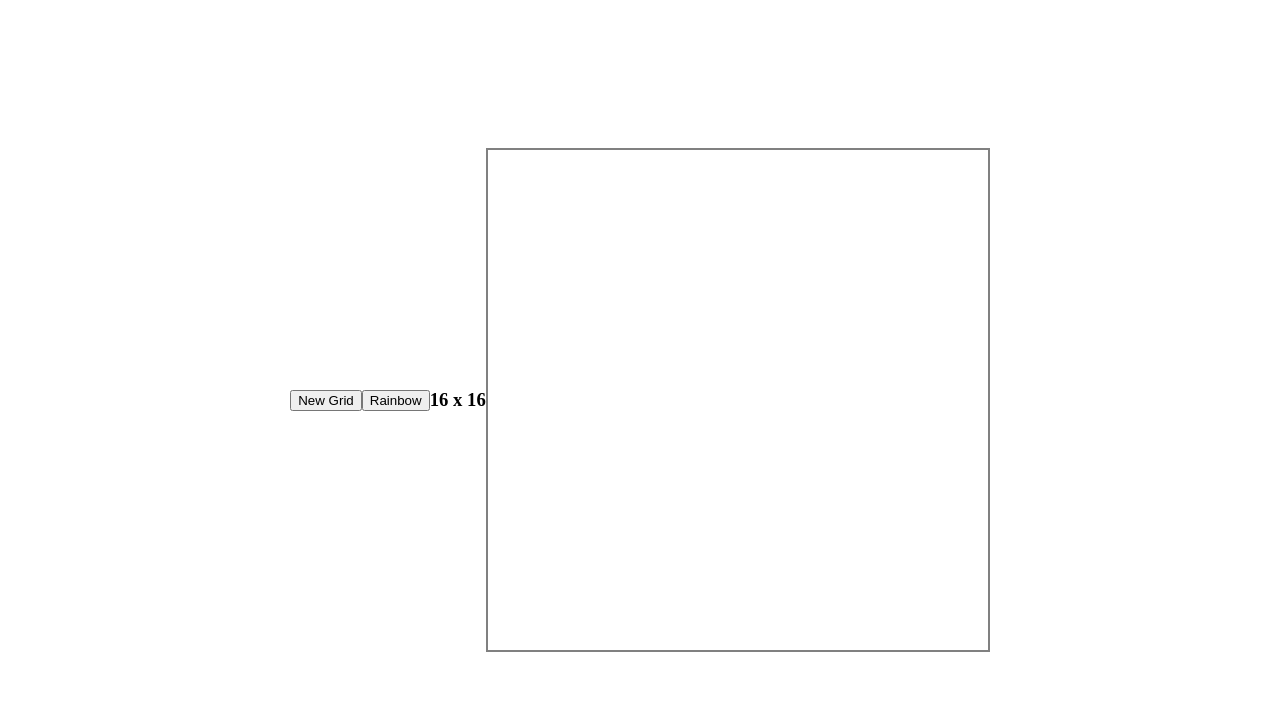
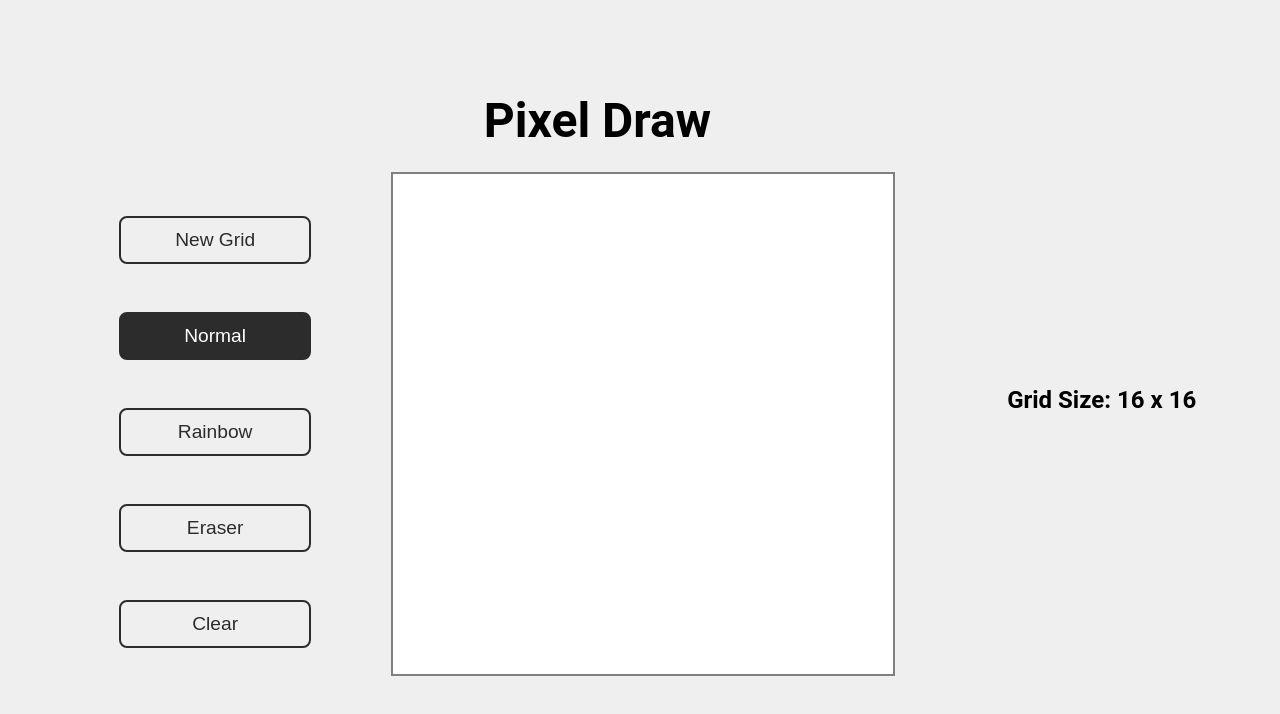
Before and after one commit to Cocozin13/Pixel-Draw, a plain HTML site: page index.html in a window 1280 px wide. Drawn offline with Linux system fonts and the light colour scheme.

Commit message:
Main layout complete + funcionality

```diff
--- a/app.js
+++ b/app.js
@@ -1,8 +1,30 @@
+const DEFAULT_MODE = 'color';
+const DEFAULT_SIZE = 16;
+
+let activeMode = DEFAULT_MODE;
+
 const conteiner = document.querySelector(".conteiner")
 const resetGrid = document.querySelector(".newGrid")
 const numPixels = document.querySelector(".numPixels")
+const colorBtn = document.querySelector(".colorMode")
+const rainbowBtn = document.querySelector(".rainbowMode")
+const eraserBtn = document.querySelector(".eraserMode")
+const clearBtn = document.querySelector(".clearAll")
 
+function setCurrentMode(newMode) {
+    chooseMode(newMode)
+    activeMode = newMode
+}
+
+colorBtn.onclick = () => setCurrentMode('color')
+rainbowBtn.onclick = () => setCurrentMode('rainbow')
+eraserBtn.onclick = () => setCurrentMode('eraser')
+clearBtn.onclick = () => clear()
 resetGrid.onclick = () => newGrid()
+
+let mouseDown = false
+document.body.onmousedown = () => (mouseDown = true)
+document.body.onmouseup = () => (mouseDown = false)
 
 function makeGrid(pixelsNum){
     conteiner.style.gridTemplateColumns = `repeat(${pixelsNum}, 1fr)`;
@@ -11,9 +33,8 @@ function makeGrid(pixelsNum){
     for (let i = 0; i < pixelsNum * pixelsNum;i++) {
         let pixel = document.createElement("div")
         pixel.classList.add("pixel");
-        pixel.addEventListener('click', function(){
-            pixel.style.backgroundColor = "black"
-        })
+        pixel.addEventListener('mouseover', fillPixel)
+        pixel.addEventListener('mousedown', fillPixel)
         conteiner.appendChild(pixel)
     }
 }
@@ -25,7 +46,7 @@ function newGrid(){
     else if (newSizeNum <= 0){return}
     else if (newSizeNum > 100){return}
     else {
-        numPixels.textContent = `${newSizeNum} x ${newSizeNum}`;
+        numPixels.textContent = `Grid Size: ${newSizeNum} x ${newSizeNum}`;
         makeGrid(newSizeNum)
         clear()
     }
@@ -40,7 +61,36 @@ function clear() {
 }
 
 function fillPixel(e) {
-    //Extra buttons
+    if (e.type === 'mouseover' && !mouseDown) return
+    if (activeMode === 'rainbow') {
+        const randomR = Math.floor(Math.random() * 256)
+        const randomG = Math.floor(Math.random() * 256)
+        const randomB = Math.floor(Math.random() * 256)
+        e.target.style.backgroundColor = `rgb(${randomR}, ${randomG}, ${randomB})`
+    } else if (activeMode === 'color') {
+        e.target.style.backgroundColor = 'black'
+    } else if (activeMode === 'eraser') {
+        e.target.style.backgroundColor = 'white'
+    }
 }
 
-makeGrid(16)
+function chooseMode(newMode) {
+    if (activeMode === 'rainbow') {
+        rainbowBtn.classList.remove('active')
+    } else if (activeMode === 'color') {
+        colorBtn.classList.remove('active')
+    } else if (activeMode === 'eraser') {
+        eraserBtn.classList.remove('active')
+    }
+
+    if (newMode === 'rainbow') {
+        rainbowBtn.classList.add('active')
+    } else if (newMode === 'color') {
+        colorBtn.classList.add('active')
+    } else if (newMode === 'eraser') {
+        eraserBtn.classList.add('active')
+    }
+}
+
+makeGrid(DEFAULT_SIZE)
+chooseMode(DEFAULT_MODE)
--- a/index.html
+++ b/index.html
@@ -9,9 +9,17 @@
     <title>Pixel-Draw</title>
 </head>
 <body>
-    <button class="newGrid">New Grid</button>
-    <button class="rainbowMode">Rainbow</button>
-    <h3 class="numPixels">16 x 16</h3>
+    <h1>Pixel Draw</h1>
+    <div class="btnConteiner">
+        <button class="newGrid">New Grid</button>
+        <button class="colorMode">Normal</button>
+        <button class="rainbowMode">Rainbow</button>
+        <button class="eraserMode">Eraser</button>
+        <button class="clearAll">Clear</button>
+    </div>
     <div class="conteiner"></div>
+    <h3 class="numPixels">Grid Size: 16 x 16</h3>
+
+
 </body>
 </html>
--- a/style.css
+++ b/style.css
@@ -1,5 +1,15 @@
+:root {
+    --body_bg_color: #EFEFEF;
+    --btn_bg_color: #EFEFEF;
+    --btn_bg_hover: #CACACA;
+    --btn_text_hover: white;
+    --btn_border_text_color: #2C2C2C;
+}
+
 html,body {
     height: 100%;
+    font-family: 'Roboto' , sans-serif;
+    font-weight: bolder;
 }
 
 body {
@@ -7,11 +17,60 @@ body {
     display: flex;
     justify-content: center;
     align-items: center;
+    background-color: var(--body_bg_color);
 }
 
 .conteiner {
     display: grid;
     width: 500px;
     height: 500px;
+    background-color: white;
     border: 2px solid grey;
+    position: relative;
+    right: 10rem;
+    top: 1.5rem;
 }
+
+h1 {
+    position: relative;
+    bottom: 17.5rem;
+    left: 35%;
+    font-size: 3rem;
+}
+
+.btnConteiner {
+    position: relative;
+    top: 2rem;
+    right: 12rem;
+}
+
+.btnConteiner button {
+    display: flex;
+    justify-content: center;
+    align-items: center;
+    margin: 3rem;
+    width: 12rem;
+    height: 3rem;
+    font-size: 1.2rem;
+    border: 2px solid var(--btn_border_text_color);
+    border-radius: 0.5rem;
+    cursor: pointer;
+    background-color: var(--btn_bg_color);
+    color: var(--btn_border_text_color)
+}
+
+button:hover {
+    background-color: var(--btn_bg_hover);
+    color: var(--btn_text_hover)
+}
+
+.btnConteiner button.active {
+    background-color: var(--btn_border_text_color);
+    color: var(--btn_text_hover)
+}
+
+.numPixels {
+    position: relative;
+    right: 3rem;
+    font-size: 1.5rem;
+}
```
